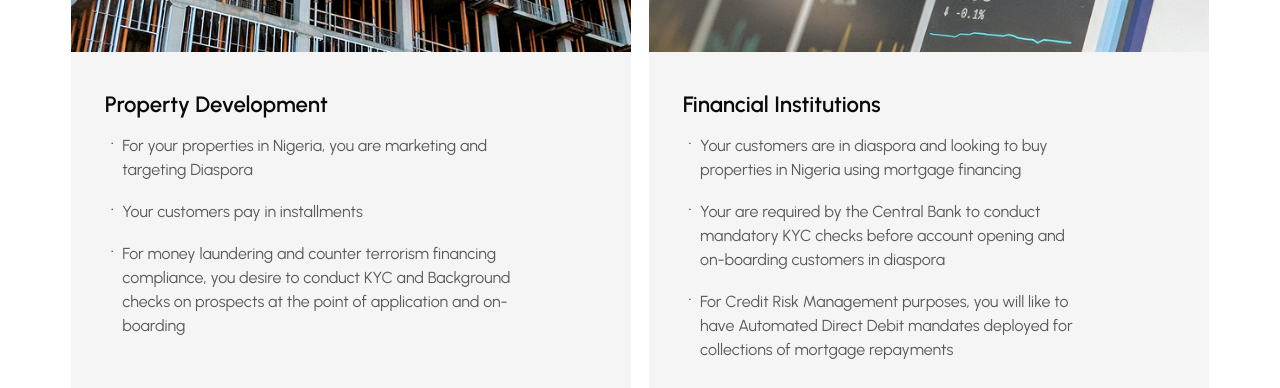
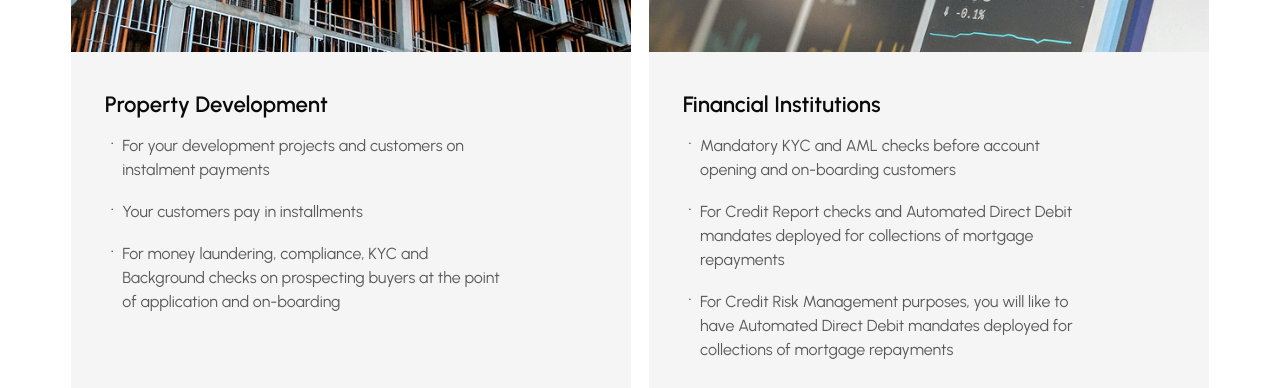
Before and after one commit to abdvllJSX/secure-debit, a React (Vite) app: page / in a window 1280 px wide. Shown: the part 2180-2568 px from the top of the page. Built offline with nearby package versions, Linux system fonts and the light colour scheme.

Commit message:
BREAKING-CHANGE: edited the sections

```diff
--- a/src/components/customers.tsx
+++ b/src/components/customers.tsx
@@ -38,17 +38,17 @@ const Customers = () => {
       title: "Property Development",
       image: "/customer/customer1.png",
       items: [
-        " For your properties in Nigeria, you are marketing and targeting Diaspora",
+        "For your development projects and customers on instalment payments",
         " Your customers pay in installments",
-        "For money laundering and counter terrorism financing compliance, you desire to conduct KYC and Background checks on prospects at the point of application and on-boarding",
+        "For money laundering, compliance, KYC and Background checks on prospecting buyers at the point of application and on-boarding",
       ],
     },
     {
       title: "Financial Institutions",
       image: "/customer/customer2.png",
       items: [
-        "Your customers are in diaspora and looking to buy properties in Nigeria using mortgage financing",
-        "Your are required by the Central Bank to conduct mandatory KYC checks before account opening and on-boarding customers in diaspora",
+        "Mandatory KYC and AML checks before account opening and on-boarding customers",
+        "For Credit Report checks and Automated Direct Debit mandates deployed for collections of mortgage repayments",
         "For Credit Risk Management purposes, you will like to have Automated Direct Debit mandates deployed for collections of mortgage repayments",
       ],
     },
```
